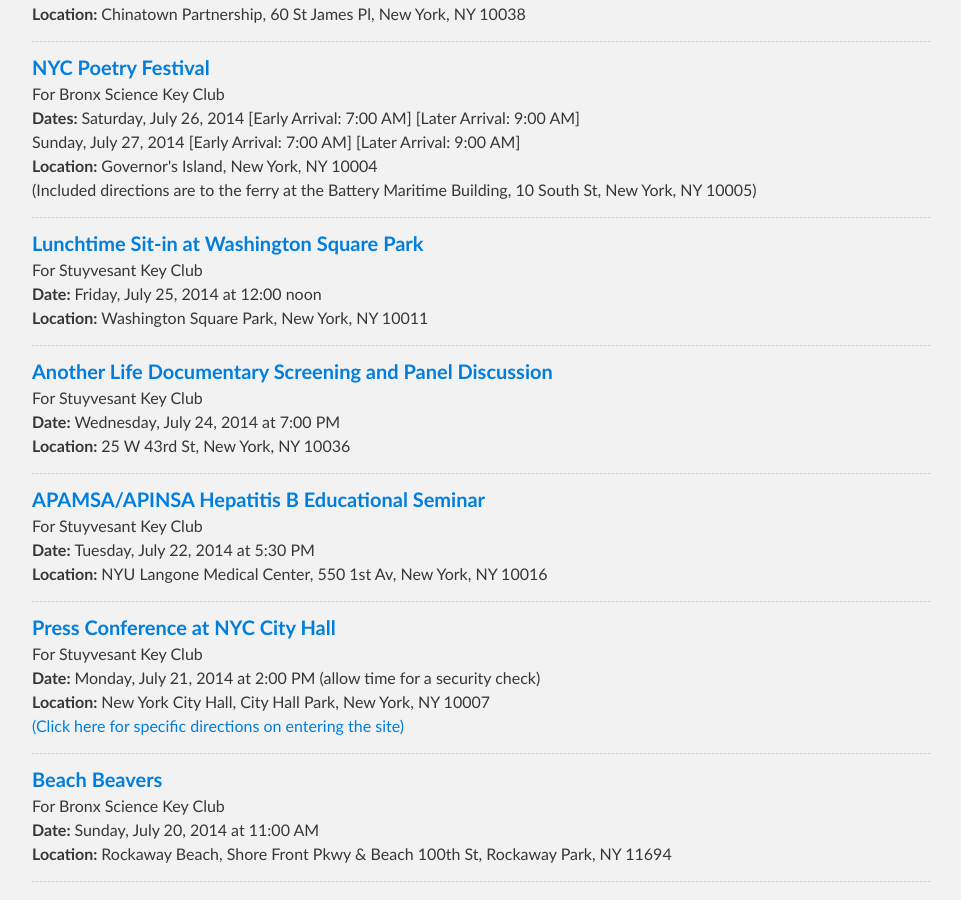
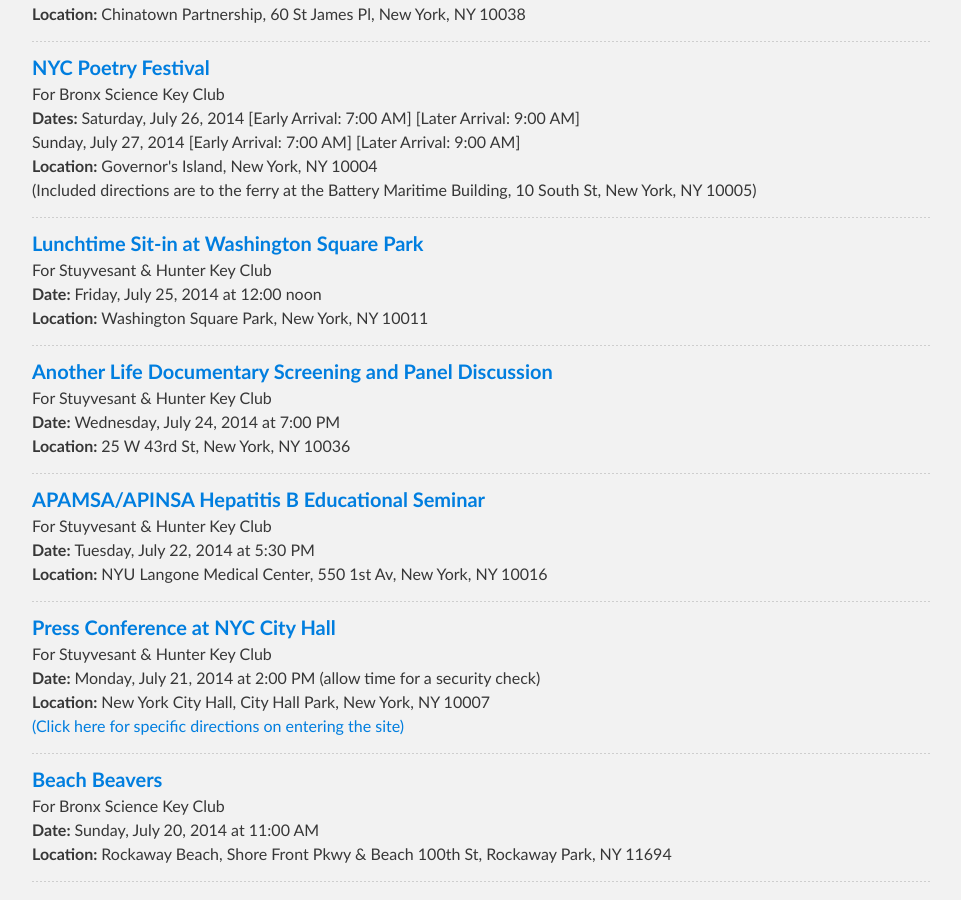
Before and after one commit to d11directions/d11directions.github.io, a Jekyll site: the page built from directions/index.html, in a window 1280 px wide and 900 px high, scrolled down 285 px. Shown: the whole window, without its empty margins (158-1119 px from the left). Built offline with Jekyll 4.4.1, drawn with Linux system fonts in a browser that asks for light colours.

Commit message:
Hunter: add Hep B week events

```diff
--- a/_posts/2014-07-21-City_Hall.html
+++ b/_posts/2014-07-21-City_Hall.html
@@ -1,8 +1,8 @@
 ---
 layout: direction
 title: Press Conference at NYC City Hall
-for: Stuyvesant Key Club
-tags: [stuy]
+for: Stuyvesant &amp; Hunter Key Club
+tags: [stuy, hunter]
 time: Monday, July 21, 2014 at 2:00 PM (allow time for a security check)
 location: New York City Hall, City Hall Park, New York, NY 10007<br><a href="http://nychepbc.org/wp-content/uploads/sites/50/2014/05/Directions-to-the-steps-of-City-Hall.pdf">(Click here for specific directions on entering the site)</a>
 nearest-stations:
--- a/_posts/2014-07-22-Hepatitis_B_Seminar.html
+++ b/_posts/2014-07-22-Hepatitis_B_Seminar.html
@@ -1,8 +1,8 @@
 ---
 layout: direction
 title: APAMSA/APINSA Hepatitis B Educational Seminar
-for: Stuyvesant Key Club
-tags: [stuy]
+for: Stuyvesant &amp; Hunter Key Club
+tags: [stuy, hunter]
 time: Tuesday, July 22, 2014 at 5:30 PM
 location: NYU Langone Medical Center, 550 1st Av, New York, NY 10016
 nearest-stations:
--- a/_posts/2014-07-24-Another_Life_Documentary.html
+++ b/_posts/2014-07-24-Another_Life_Documentary.html
@@ -1,8 +1,8 @@
 ---
 layout: direction
 title: Another Life Documentary Screening and Panel Discussion
-for: Stuyvesant Key Club
-tags: [stuy]
+for: Stuyvesant &amp; Hunter Key Club
+tags: [stuy, hunter]
 time: Wednesday, July 24, 2014 at 7:00 PM
 location: 25 W 43rd St, New York, NY 10036
 nearest-stations:
--- a/_posts/2014-07-25-Lunchtime_Sitin.html
+++ b/_posts/2014-07-25-Lunchtime_Sitin.html
@@ -1,8 +1,8 @@
 ---
 layout: direction
 title: Lunchtime Sit-in at Washington Square Park
-for: Stuyvesant Key Club
-tags: [stuy]
+for: Stuyvesant &amp; Hunter Key Club
+tags: [stuy, hunter]
 time: Friday, July 25, 2014 at 12:00 noon
 location: Washington Square Park, New York, NY 10011
 nearest-stations:
--- a/hunter/index.html
+++ b/hunter/index.html
@@ -2,7 +2,7 @@
 layout: default
 title: Hunter Key Club events
 ---
-{% assign lim = 0 %}
+{% assign lim = 4 %}
   {% if lim > 0 %}
   <h2>Directions to Upcoming Events:</h2>
   {% for tag in site.tags.hunter reversed limit: lim %}
```
